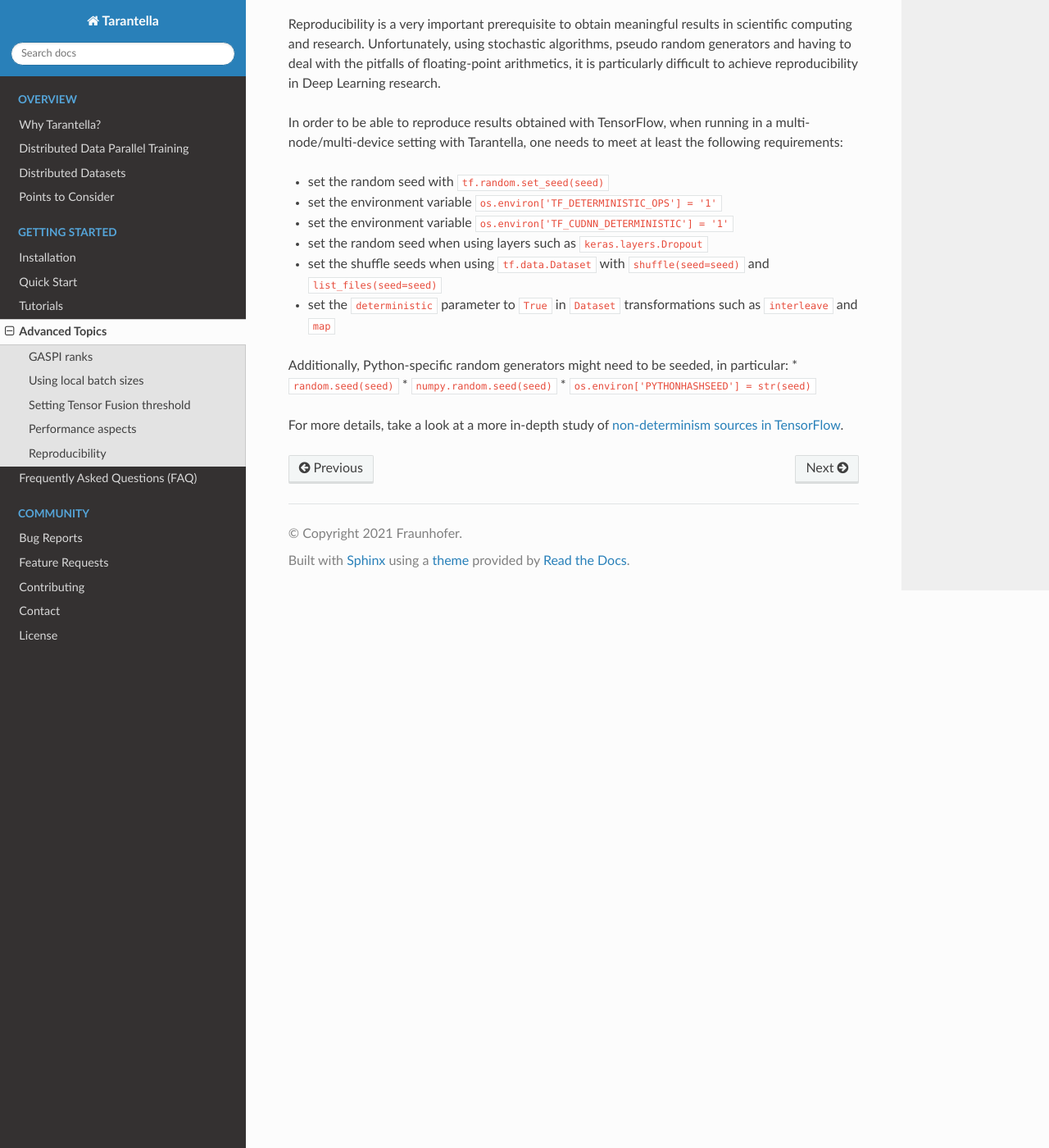
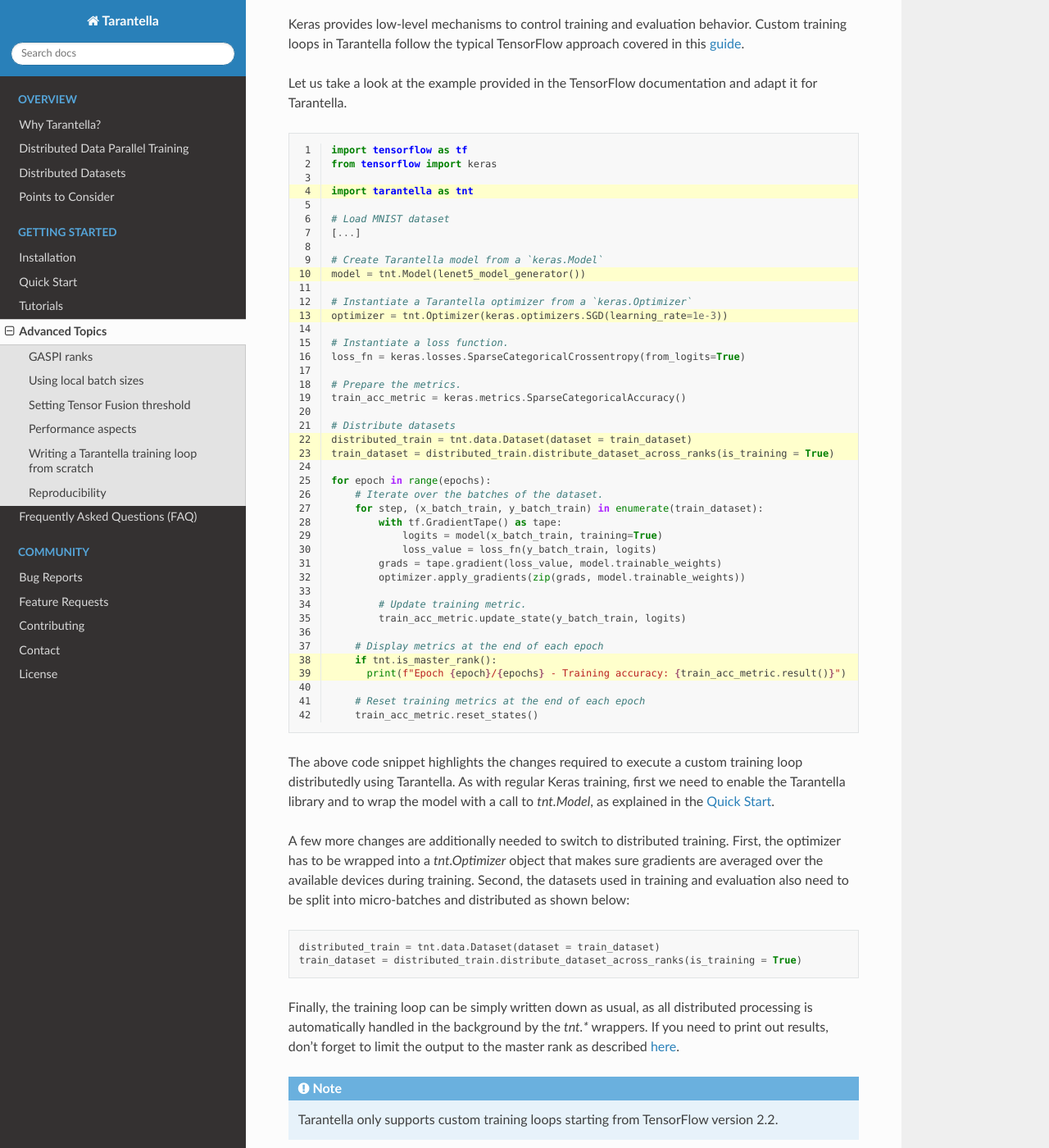
Before and after one commit to cc-hpc-itwm/tarantella, a Sphinx documentation site: the page built from docs/source/advanced_topics.rst, in a window 1280 px wide and 1400 px high, scrolled down 2964 px. Shown: the whole window at 82% size. Built offline with Sphinx 7.4.7 and the Read the Docs theme 2.0.0, drawn with Linux system fonts in a browser that asks for light colours; some of the changed text lies outside the part shown.

Commit message:
docs: custom training loop: move from `quick start` to `advanced topics`
* add code snippet and full code example

```diff
--- a/docs/source/advanced_topics.rst
+++ b/docs/source/advanced_topics.rst
@@ -145,6 +145,54 @@
    tarantella --hostfile hostfile --npernode 2 --pin-to-socket -- model.py
 
 
+Writing a Tarantella training loop from scratch
+^^^^^^^^^^^^^^^^^^^^^^^^^^^^^^^^^^^^^^^^^^^^^^^
+
+Keras provides low-level mechanisms to control training and evaluation behavior.
+Custom training loops in Tarantella follow the typical TensorFlow approach
+covered in this `guide <https://www.tensorflow.org/guide/keras/writing_a_training_loop_from_scratch>`_.
+
+Let us take a look at the example provided in the TensorFlow documentation and adapt it
+for Tarantella.
+
+.. literalinclude:: quick_start_custom_train_loop.py
+   :language: Python
+   :linenos:
+   :emphasize-lines: 4,10,13,22-23,38-39
+
+The above code snippet highlights the changes required to execute a custom training loop distributedly
+using Tarantella.
+As with regular Keras training, first we need to enable the Tarantella library and to wrap the model
+with a call to `tnt.Model`, as explained in the :ref:`Quick Start <quick-start-code-example-label>`.
+
+A few more changes are additionally needed to switch to distributed training.
+First, the optimizer has to be wrapped into a `tnt.Optimizer` object that makes sure gradients
+are averaged over the available devices during training.
+Second, the datasets used in training and evaluation also need to be split into micro-batches and
+distributed as shown below:
+
+.. code-block:: python
+
+   distributed_train = tnt.data.Dataset(dataset = train_dataset)
+   train_dataset = distributed_train.distribute_dataset_across_ranks(is_training = True)
+
+.. todo::
+
+  Explain (distributed) metrics
+
+Finally, the training loop can be simply written down as usual, as all distributed processing is
+automatically handled in the background by the `tnt.*` wrappers.
+If you need to print out results, don't forget to limit the output to the master rank as described
+:ref:`here <ranks-label>`.
+
+.. note::
+
+   Tarantella only supports custom training loops starting from TensorFlow version 2.2.
+
+The full version of the custom training script using Tarantella can be found
+`here <https://github.com/cc-hpc-itwm/tarantella/blob/master/docs/source/custom_train_loop.py>`_.
+
+
 .. _reproducibility-label:
 
 Reproducibility
--- /dev/null
+++ b/docs/source/custom_train_loop.py
@@ -0,0 +1,119 @@
+import argparse
+import tensorflow as tf
+from tensorflow import keras
+
+import tarantella as tnt
+
+def parse_args():
+  parser = argparse.ArgumentParser()
+  parser.add_argument("-bs", "--batch_size", type=int, default=64)
+  parser.add_argument("-e", "--number_epochs", type=int, default=1)
+  parser.add_argument("-lr", "--learning_rate", type=float, default=0.01)
+  parser.add_argument("-train", "--train_size", type=int, default=480)
+  parser.add_argument("-val", "--val_size", type=int, default=64)
+  parser.add_argument("-test", "--test_size", type=int, default=64)
+  args = parser.parse_args()
+  return args
+
+def mnist_as_np_arrays(training_samples, validation_samples, test_samples):
+  mnist_train_size = 60000
+  mnist_test_size = 10000
+  assert(training_samples + validation_samples <= mnist_train_size)
+  assert(test_samples <= mnist_test_size)
+
+  # load given number of samples
+  (x_train_all, y_train_all), (x_test_all, y_test_all) = \
+        keras.datasets.mnist.load_data()
+  x_train = x_train_all[:training_samples]
+  y_train = y_train_all[:training_samples]
+  x_val = x_train_all[training_samples:training_samples+validation_samples]
+  y_val = y_train_all[training_samples:training_samples+validation_samples]
+  x_test = x_test_all[:test_samples]
+  y_test = y_test_all[:test_samples]
+
+  # normalization and reshape
+  x_train = x_train.reshape(training_samples,28,28,1).astype('float32') / 255.
+  x_val = x_val.reshape(validation_samples,28,28,1).astype('float32') / 255.
+  x_test = x_test.reshape(test_samples,28,28,1).astype('float32') / 255.
+  y_train = y_train.astype('float32')
+  y_val = y_val.astype('float32')
+  y_test = y_test.astype('float32')
+
+  return (x_train, y_train), (x_val, y_val), (x_test, y_test)
+
+def lenet5_model_generator():
+  inputs = keras.Input(shape=(28,28,1,), name='input')
+  x = keras.layers.Conv2D(20, 5, padding="same", activation='relu')(inputs)
+  x = keras.layers.MaxPooling2D(pool_size=(2, 2), strides=(2, 2))(x)
+  x = keras.layers.Conv2D(50, 5, padding="same", activation='relu')(x)
+  x = keras.layers.MaxPooling2D(pool_size=(2, 2), strides=(2, 2))(x)
+  x = keras.layers.Flatten()(x)
+  x = keras.layers.Dense(500, activation='relu')(x)
+  outputs = keras.layers.Dense(10, activation='softmax')(x)
+  return keras.Model(inputs=inputs, outputs=outputs)
+
+args = parse_args()
+epochs = args.number_epochs
+
+# Load MNIST dataset (as with Keras)
+shuffle_seed = 42
+(x_train, y_train), (x_val, y_val), (x_test, y_test) = \
+      mnist_as_np_arrays(args.train_size, args.val_size, args.test_size)
+
+train_dataset = tf.data.Dataset.from_tensor_slices((x_train, y_train))
+train_dataset = train_dataset.shuffle(len(x_train), shuffle_seed)
+train_dataset = train_dataset.batch(args.batch_size)
+train_dataset = train_dataset.prefetch(buffer_size = tf.data.experimental.AUTOTUNE)
+
+val_dataset = tf.data.Dataset.from_tensor_slices((x_val, y_val))
+val_dataset = val_dataset.batch(args.batch_size)
+
+# Create Tarantella model from a `keras.Model`
+model = tnt.Model(lenet5_model_generator())
+
+# Instantiate a Tarantella optimizer from a `keras.Optimizer`
+optimizer = tnt.Optimizer(keras.optimizers.SGD(learning_rate=1e-3))
+
+# Instantiate a loss function.
+loss_fn = keras.losses.SparseCategoricalCrossentropy(from_logits=True)
+
+# Prepare the metrics.
+train_acc_metric = keras.metrics.SparseCategoricalAccuracy()
+val_acc_metric = keras.metrics.SparseCategoricalAccuracy()
+
+# Distribute datasets
+distributed_train = tnt.data.Dataset(dataset = train_dataset)
+train_dataset = distributed_train.distribute_dataset_across_ranks(is_training = True)
+
+distributed_val = tnt.data.Dataset(dataset = val_dataset)
+val_dataset = distributed_val.distribute_dataset_across_ranks(is_training = False)
+
+for epoch in range(epochs):
+  # Iterate over the batches of the dataset.
+  for step, (x_batch_train, y_batch_train) in enumerate(train_dataset):
+    with tf.GradientTape() as tape:
+      logits = model(x_batch_train, training=True)
+      loss_value = loss_fn(y_batch_train, logits)
+    grads = tape.gradient(loss_value, model.trainable_weights)
+    optimizer.apply_gradients(zip(grads, model.trainable_weights))
+
+    # Update training metric.
+    train_acc_metric.update_state(y_batch_train, logits)
+
+  # Display metrics at the end of each epoch
+  if tnt.is_master_rank():
+    print(f"Epoch {epoch}/{epochs} - Training accuracy: {train_acc_metric.result()}")
+
+  # Reset training metrics at the end of each epoch
+  train_acc_metric.reset_states()
+
+  # Run a validation loop at the end of each epoch.
+  for x_batch_val, y_batch_val in val_dataset:
+    val_logits = model(x_batch_val, training=False)
+    # Update val metrics
+    val_acc_metric.update_state(y_batch_val, val_logits)
+
+  val_acc = val_acc_metric.result()
+  val_acc_metric.reset_states()
+  if tnt.is_master_rank():
+    print(f"Validation accuracy: {val_acc}")
--- /dev/null
+++ b/docs/source/quick_start_custom_train_loop.py
@@ -0,0 +1,42 @@
+import tensorflow as tf
+from tensorflow import keras
+
+import tarantella as tnt
+
+# Load MNIST dataset
+[...]
+
+# Create Tarantella model from a `keras.Model`
+model = tnt.Model(lenet5_model_generator())
+
+# Instantiate a Tarantella optimizer from a `keras.Optimizer`
+optimizer = tnt.Optimizer(keras.optimizers.SGD(learning_rate=1e-3))
+
+# Instantiate a loss function.
+loss_fn = keras.losses.SparseCategoricalCrossentropy(from_logits=True)
+
+# Prepare the metrics.
+train_acc_metric = keras.metrics.SparseCategoricalAccuracy()
+
+# Distribute datasets
+distributed_train = tnt.data.Dataset(dataset = train_dataset)
+train_dataset = distributed_train.distribute_dataset_across_ranks(is_training = True)
+
+for epoch in range(epochs):
+    # Iterate over the batches of the dataset.
+    for step, (x_batch_train, y_batch_train) in enumerate(train_dataset):
+        with tf.GradientTape() as tape:
+            logits = model(x_batch_train, training=True)
+            loss_value = loss_fn(y_batch_train, logits)
+        grads = tape.gradient(loss_value, model.trainable_weights)
+        optimizer.apply_gradients(zip(grads, model.trainable_weights))
+
+        # Update training metric.
+        train_acc_metric.update_state(y_batch_train, logits)
+
+    # Display metrics at the end of each epoch
+    if tnt.is_master_rank():
+      print(f"Epoch {epoch}/{epochs} - Training accuracy: {train_acc_metric.result()}")
+
+    # Reset training metrics at the end of each epoch
+    train_acc_metric.reset_states()
```
Also changed, not shown: docs/source/quick_start.rst (+8 -18 lines).
